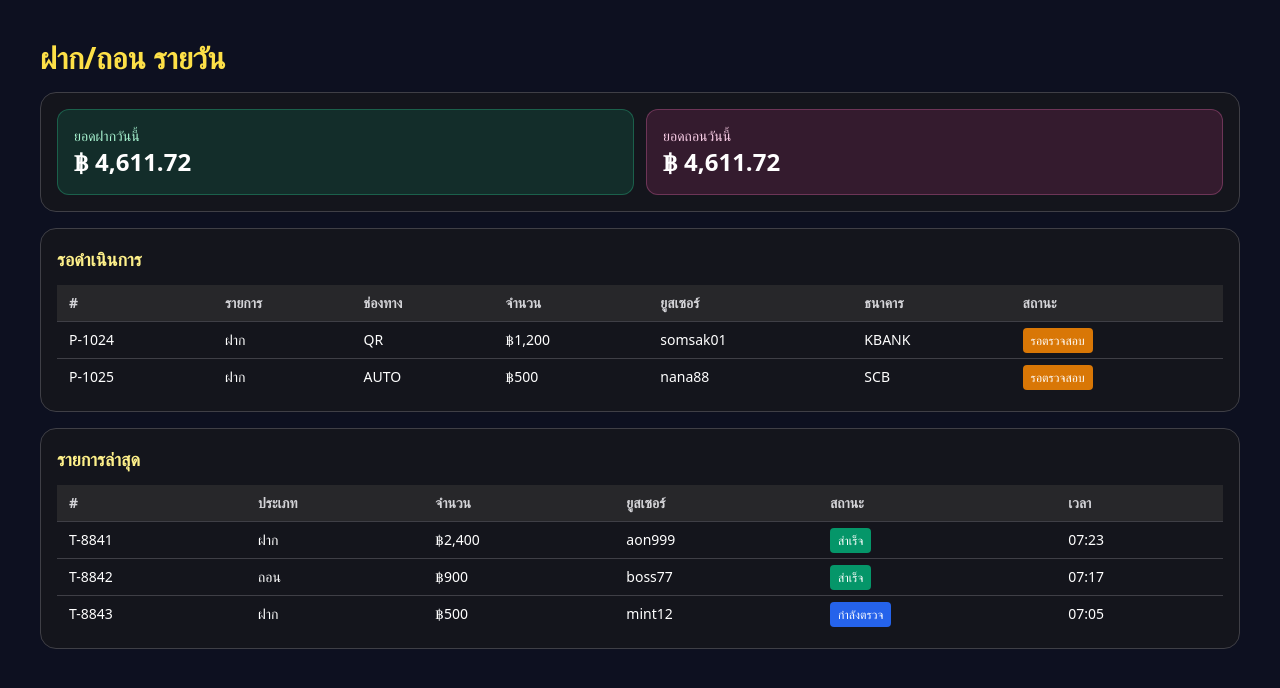
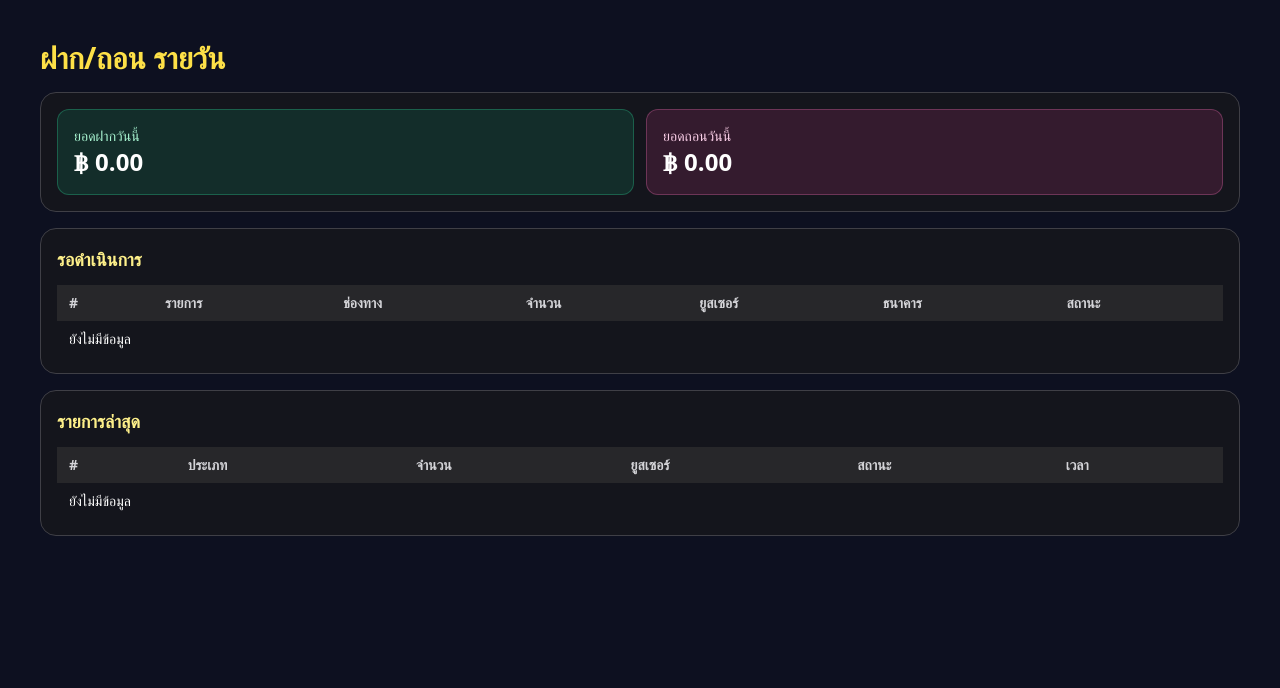
Before and after one commit to panomphen865-beep/ruayluckky, a Next.js app: page /admin/transaction in a window 1280 px wide. Shown: the top 688 px of the page. Built offline with nearby package versions, Linux system fonts and the light colour scheme.

Commit message:
Reset transaction and gateway pages to zero/empty real-start state

```diff
--- a/app/admin/transaction/gateway/page.tsx
+++ b/app/admin/transaction/gateway/page.tsx
@@ -1,8 +1,4 @@
-const rows = [
-  { id: "GW-001", channel: "QR code", method: "ฝาก", amount: 2000, user: "pong007", bank: "K PLUS", status: "พร้อมใช้", checkedAt: "07:07" },
-  { id: "GW-002", channel: "QR code", method: "ฝาก", amount: 500, user: "mina22", bank: "TrueMoney", status: "พร้อมใช้", checkedAt: "06:58" },
-  { id: "GW-003", channel: "QR code", method: "ถอน", amount: 300, user: "aey89", bank: "SCB", status: "ติดตาม", checkedAt: "06:53" },
-];
+const rows: Array<{ id: string; channel: string; method: string; amount: number; user: string; bank: string; status: string; checkedAt: string }> = [];
 
 export default function Page() {
   return (
@@ -24,7 +20,9 @@ export default function Page() {
                 </tr>
               </thead>
               <tbody>
-                {rows.map((r) => (
+                {rows.length === 0 ? (
+                  <tr><td colSpan={9} className="px-3 py-2">ยังไม่มีข้อมูล</td></tr>
+                ) : rows.map((r) => (
                   <tr key={r.id} className="border-t border-zinc-700 bg-emerald-500/10">
                     <td className="px-3 py-2">{r.id}</td>
                     <td className="px-3 py-2">{r.channel}</td>
--- a/app/admin/transaction/page.tsx
+++ b/app/admin/transaction/page.tsx
@@ -1,13 +1,5 @@
-const pendingRows = [
-  { id: "P-1024", channel: "QR", amount: 1200, user: "somsak01", bank: "KBANK", status: "รอตรวจสอบ" },
-  { id: "P-1025", channel: "AUTO", amount: 500, user: "nana88", bank: "SCB", status: "รอตรวจสอบ" },
-];
-
-const latestRows = [
-  { id: "T-8841", type: "ฝาก", amount: 2400, user: "aon999", status: "สำเร็จ", at: "07:23" },
-  { id: "T-8842", type: "ถอน", amount: 900, user: "boss77", status: "สำเร็จ", at: "07:17" },
-  { id: "T-8843", type: "ฝาก", amount: 500, user: "mint12", status: "กำลังตรวจ", at: "07:05" },
-];
+const pendingRows: Array<{ id: string; channel: string; amount: number; user: string; bank: string; status: string }> = [];
+const latestRows: Array<{ id: string; type: string; amount: number; user: string; status: string; at: string }> = [];
 
 export default function Page() {
   return (
@@ -19,11 +11,11 @@ export default function Page() {
           <div className="grid gap-3 md:grid-cols-2">
             <div className="rounded-xl bg-emerald-500/15 p-4 border border-emerald-400/30">
               <p className="text-sm text-emerald-200">ยอดฝากวันนี้</p>
-              <p className="text-2xl font-bold">฿ 4,611.72</p>
+              <p className="text-2xl font-bold">฿ 0.00</p>
             </div>
             <div className="rounded-xl bg-pink-500/15 p-4 border border-pink-400/30">
               <p className="text-sm text-pink-200">ยอดถอนวันนี้</p>
-              <p className="text-2xl font-bold">฿ 4,611.72</p>
+              <p className="text-2xl font-bold">฿ 0.00</p>
             </div>
           </div>
         </section>
@@ -37,7 +29,9 @@ export default function Page() {
               </tr>
             </thead>
             <tbody>
-              {pendingRows.map((r) => (
+              {pendingRows.length === 0 ? (
+                <tr><Td colSpan={7}>ยังไม่มีข้อมูล</Td></tr>
+              ) : pendingRows.map((r) => (
                 <tr key={r.id} className="border-t border-zinc-700">
                   <Td>{r.id}</Td><Td>ฝาก</Td><Td>{r.channel}</Td><Td>฿{r.amount.toLocaleString()}</Td><Td>{r.user}</Td><Td>{r.bank}</Td><Td><Badge text={r.status} tone="amber" /></Td>
                 </tr>
@@ -55,7 +49,9 @@ export default function Page() {
               </tr>
             </thead>
             <tbody>
-              {latestRows.map((r) => (
+              {latestRows.length === 0 ? (
+                <tr><Td colSpan={6}>ยังไม่มีข้อมูล</Td></tr>
+              ) : latestRows.map((r) => (
                 <tr key={r.id} className="border-t border-zinc-700">
                   <Td>{r.id}</Td><Td>{r.type}</Td><Td>฿{r.amount.toLocaleString()}</Td><Td>{r.user}</Td><Td><Badge text={r.status} tone={r.status === "สำเร็จ" ? "green" : "blue"} /></Td><Td>{r.at}</Td>
                 </tr>
@@ -70,7 +66,7 @@ export default function Page() {
 
 function Table({ children }: { children: React.ReactNode }) { return <div className="overflow-x-auto"><table className="min-w-full text-sm">{children}</table></div>; }
 function Th({ children }: { children: React.ReactNode }) { return <th className="bg-zinc-800 px-3 py-2 text-left text-zinc-300">{children}</th>; }
-function Td({ children }: { children: React.ReactNode }) { return <td className="px-3 py-2">{children}</td>; }
+function Td({ children, colSpan }: { children: React.ReactNode; colSpan?: number }) { return <td colSpan={colSpan} className="px-3 py-2">{children}</td>; }
 function Badge({ text, tone }: { text: string; tone: "green" | "amber" | "blue" }) {
   const cls = tone === "green" ? "bg-emerald-600" : tone === "amber" ? "bg-amber-600" : "bg-blue-600";
   return <span className={`rounded px-2 py-1 text-xs ${cls}`}>{text}</span>;
```
